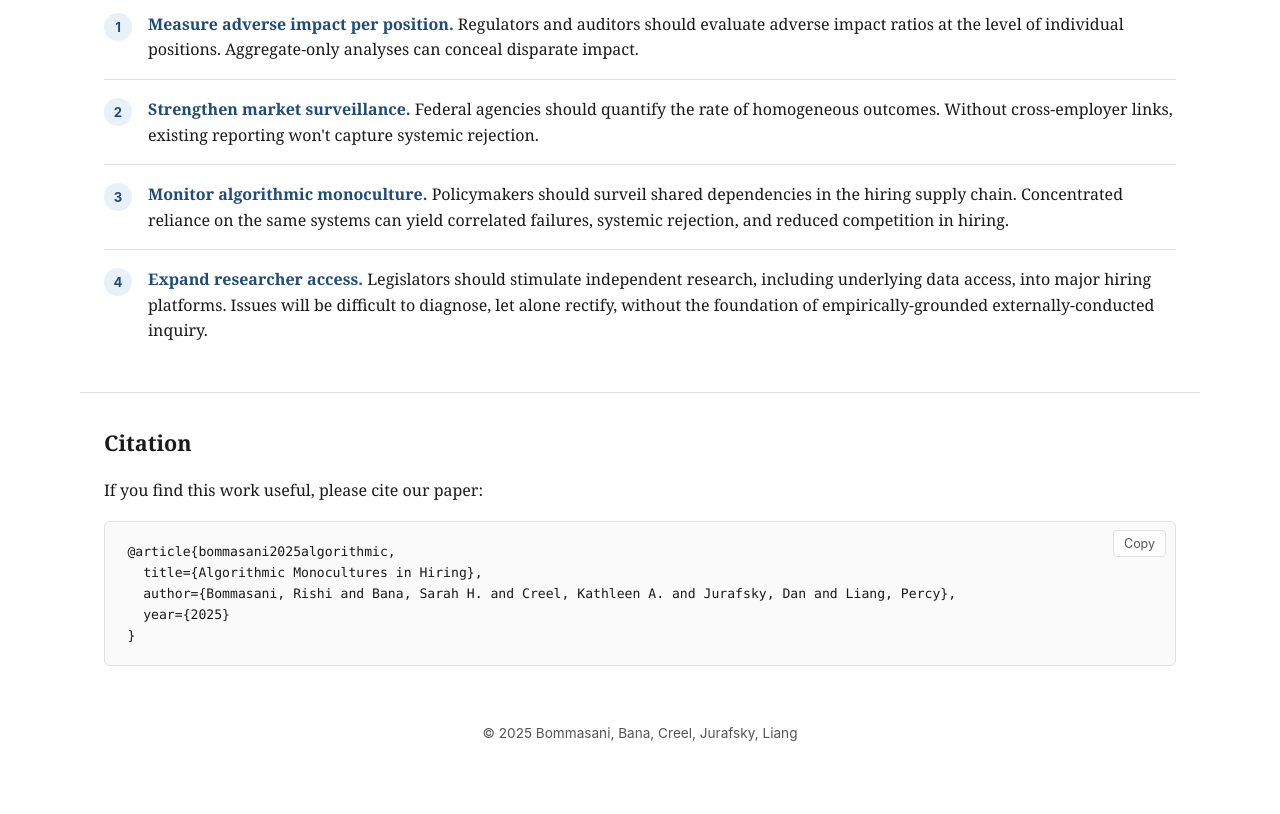
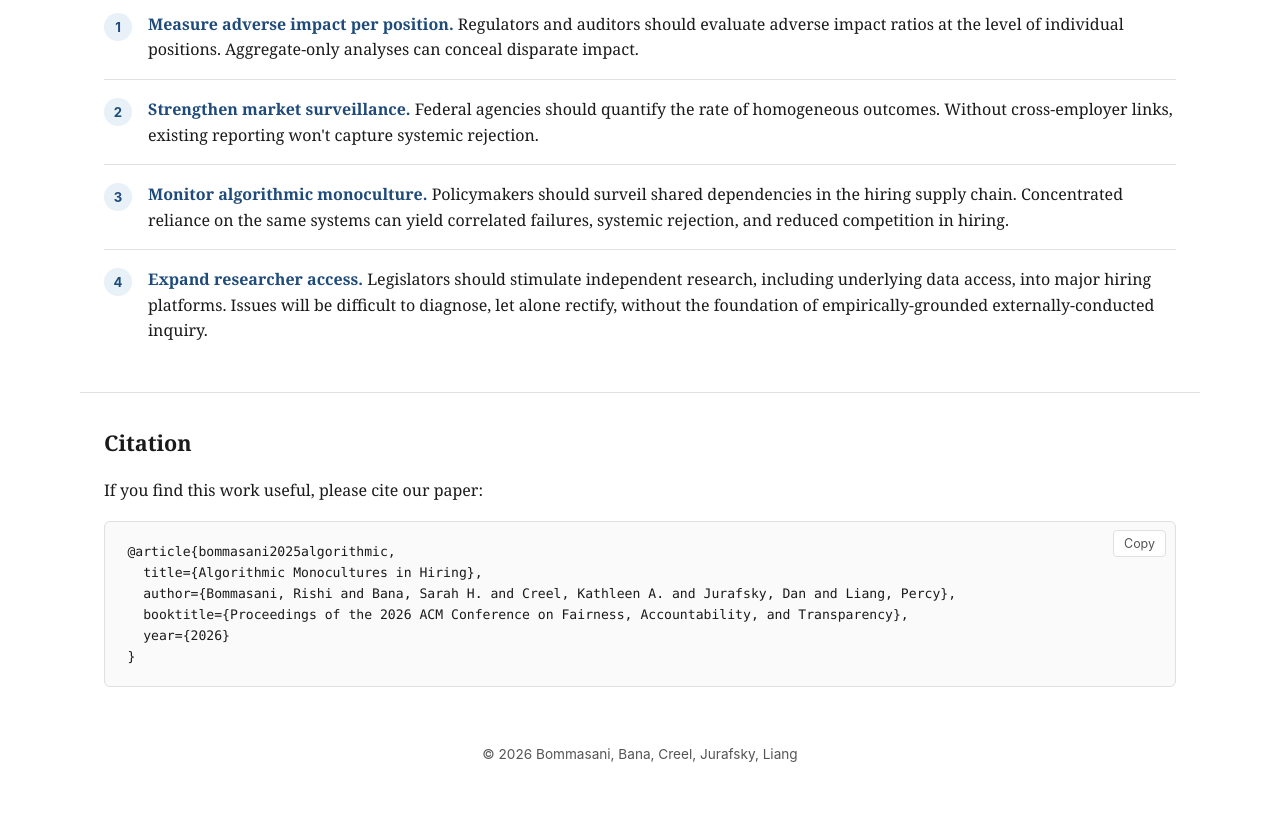
Before and after one commit to algorithmichiring/algorithmichiring.github.io, a plain HTML site: page index.html in a window 1280 px wide. Shown: the part 5354-6168 px from the top of the page. Before the commit the page ends 6147 px from the top, so only its background shows below. Drawn offline with Linux system fonts and the light colour scheme.

Commit message:
Update publication year and booktitle in BibTeX

```diff
--- a/index.html
+++ b/index.html
@@ -592,13 +592,14 @@
         <div class="bibtex" id="bibtex-text">@article{bommasani2025algorithmic,
   title={Algorithmic Monocultures in Hiring},
   author={Bommasani, Rishi and Bana, Sarah H. and Creel, Kathleen A. and Jurafsky, Dan and Liang, Percy},
-  year={2025}
+  booktitle={Proceedings of the 2026 ACM Conference on Fairness, Accountability, and Transparency},
+  year={2026}
 }</div>
     </div>
 </section>
 
 <footer>
-    &copy; 2025 Bommasani, Bana, Creel, Jurafsky, Liang
+    &copy; 2026 Bommasani, Bana, Creel, Jurafsky, Liang
 </footer>
 
 <script>
```
